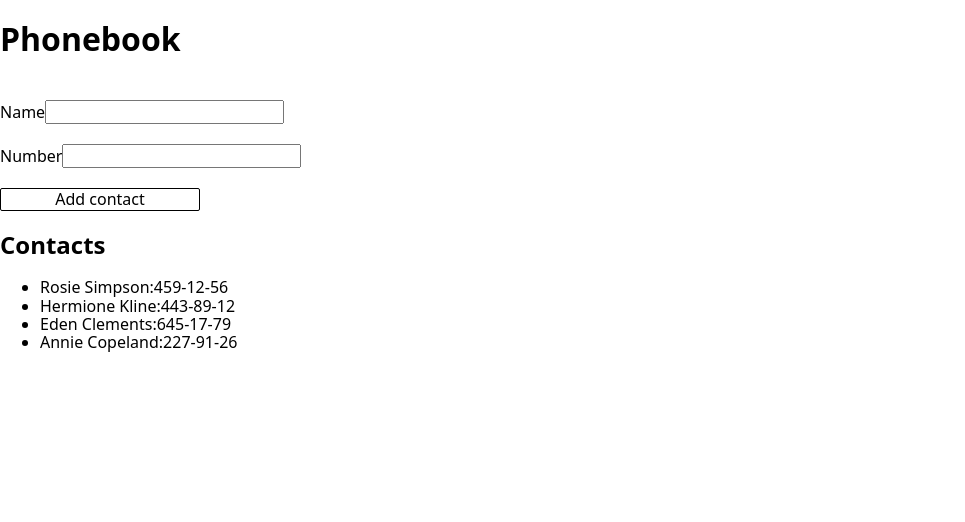
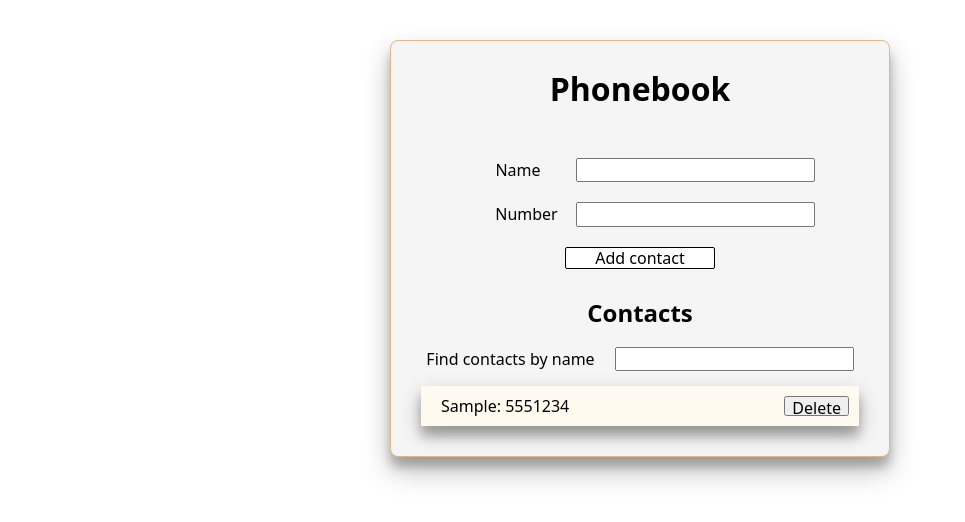
Before and after one commit to IhorWenher/goit-react-hw-08-phonebook, a React (Create React App) app: page / in a window 1280 px wide. Both pictures are taken after typing "Sample", "5551234" into the empty fields and a click on the button "Add contact". Shown: the top 522 px of the page, without its empty margins (0-965 px from the left). Built offline with nearby package versions, Linux system fonts and the light colour scheme.

Commit message:
На проверку

```diff
--- a/package.json
+++ b/package.json
@@ -12,6 +12,7 @@
         "react": "^17.0.2",
         "react-dom": "^17.0.2",
         "react-scripts": "4.0.3",
+        "uuid": "^8.3.2",
         "web-vitals": "^1.1.2"
     },
     "scripts": {
--- a/src/App.js
+++ b/src/App.js
@@ -1,31 +1,62 @@
 import React, { Component } from 'react';
+import { v4 as uuidv4 } from 'uuid';
 import ContactForm from './components/ContactForm';
 import ContactList from './components/ContactList';
 import Filter from './components/Filter';
+import Styles from './App.module.css';
 
 class App extends Component {
   state = {
-    contacts: [
-      { id: 'id-1', name: 'Rosie Simpson', number: '459-12-56' },
-      { id: 'id-2', name: 'Hermione Kline', number: '443-89-12' },
-      { id: 'id-3', name: 'Eden Clements', number: '645-17-79' },
-      { id: 'id-4', name: 'Annie Copeland', number: '227-91-26' },
-    ],
+    contacts: [],
     filter: '',
   };
 
-  formSubmitHandler = data => {
-    console.log(data);
+  addContact = (name, number) => {
+    if (this.state.contacts.find(contact => contact.name === name)) {
+      alert('Attempt to create existing contact!');
+      return;
+    }
+
+    this.setState(prevState => ({
+      contacts: [...prevState.contacts, { id: uuidv4(), name, number }],
+    }));
+  };
+
+  deleteContact = id => {
+    this.setState(prevState => ({
+      contacts: prevState.contacts.filter(contact => contact.id !== id),
+    }));
+  };
+
+  changeFilter = e => {
+    this.setState({ filter: e.currentTarget.value });
+  };
+
+  getVisibleContacts = () => {
+    const { filter, contacts } = this.state;
+
+    const normalizeFilter = filter.toLowerCase();
+
+    return contacts.filter(contact =>
+      contact.name.toLowerCase().includes(normalizeFilter),
+    );
   };
 
   render() {
+    const { filter } = this.state;
+    const visibleContacts = this.getVisibleContacts();
     return (
-      <div>
-        <h1>Phonebook</h1>
-        <ContactForm onSubmit={this.formSubmitHandler} />
-        <h2>Contacts</h2>
-        <Filter />
-        <ContactList contacts={this.state.contacts} />
+      <div className={Styles.container}>
+        <h1 className={Styles.h1}>Phonebook</h1>
+        <ContactForm onSubmit={this.addContact} />
+        <h2 className={Styles.h2}>Contacts</h2>
+        {visibleContacts.length >= 1 && (
+          <Filter value={filter} onChange={this.changeFilter} />
+        )}
+        <ContactList
+          contacts={visibleContacts}
+          onDeleteContact={this.deleteContact}
+        />
       </div>
     );
   }
--- /dev/null
+++ b/src/App.module.css
@@ -0,0 +1,17 @@
+.container {
+    width: 500px;
+    padding: 30px;
+    margin-top: 40px;
+    margin-left: auto;
+    margin-right: auto;
+    box-shadow: 0 14px 28px rgba(0, 0, 0, 0.25), 0 10px 10px rgba(0, 0, 0, 0.22);
+    border: 1px solid burlywood;
+    border-radius: 8px;
+    background-color: whitesmoke;
+}
+
+.h1,
+.h2 {
+    text-align: center;
+    margin: 0;
+}
--- a/src/components/Contact/Contact.js
+++ /dev/null
@@ -1,13 +0,0 @@
-import React from 'react';
-
-const Contact = ({ id, name, number }) => {
-  return (
-    <li key={id}>
-      <span>
-        {name}:{number}
-      </span>
-    </li>
-  );
-};
-
-export default Contact;
--- a/src/components/Contact/index.js
+++ /dev/null
@@ -1 +0,0 @@
-export { default } from './Contact';
--- a/src/components/ContactForm/ContactForm.js
+++ b/src/components/ContactForm/ContactForm.js
@@ -14,7 +14,9 @@ class ContactForm extends Component {
 
   handleSubmit = event => {
     event.preventDefault();
-    this.props.onSubmit(this.state);
+    const { name, number } = this.state;
+
+    this.props.onSubmit(name, number);
     this.reset();
   };
 
@@ -35,6 +37,7 @@ class ContactForm extends Component {
             required
             value={this.state.name}
             onChange={this.handleChange}
+            className={Styles.input1}
           />
         </label>
 
@@ -48,6 +51,7 @@ class ContactForm extends Component {
             required
             value={this.state.number}
             onChange={this.handleChange}
+            className={Styles.input2}
           />
         </label>
         <button className={Styles.button} type="submit">
--- a/src/components/ContactForm/ContactForm.module.css
+++ b/src/components/ContactForm/ContactForm.module.css
@@ -1,16 +1,27 @@
 .form {
     display: flex;
     flex-direction: column;
+    padding: 30px;
+    align-items: center;
 }
 
 .label {
     margin-top: 20px;
+    padding-left: 30px;
 }
 
 .button {
-    width: 200px;
+    width: 150px;
     margin-top: 20px;
     border: 1px solid;
     border-radius: 2px;
     background-color: white;
 }
+
+.input1 {
+    margin-left: 35px;
+}
+
+.input2 {
+    margin-left: 18px;
+}
--- a/src/components/ContactList/ContactList.js
+++ b/src/components/ContactList/ContactList.js
@@ -1,11 +1,24 @@
 import React from 'react';
-import Contact from '../Contact';
+import Styles from './ContactList.module.css';
 
-const ContactList = ({ contacts }) => {
+const ContactList = ({ contacts, onDeleteContact }) => {
   return (
-    <ul>
+    <ul className={Styles.list}>
       {contacts.map(({ id, name, number }) => {
-        return <Contact id={id} name={name} number={number} />;
+        return (
+          <li key={id} className={Styles.li}>
+            <span>
+              {name}: {number}
+            </span>
+            <button
+              type="button"
+              onClick={() => onDeleteContact(id)}
+              className={Styles.button}
+            >
+              Delete
+            </button>
+          </li>
+        );
       })}
     </ul>
   );
--- a/src/components/ContactList/ContactList.module.css
+++ b/src/components/ContactList/ContactList.module.css
@@ -0,0 +1,21 @@
+    .list {
+        padding: 0;
+        margin: 0;
+    }
+
+    .li {
+        display: flex;
+        justify-content: space-between;
+        align-items: center;
+        padding-left: 20px;
+        padding-right: 10px;
+        height: 40px;
+        list-style: none;
+        margin-top: 15px;
+        box-shadow: 0 8px 20px rgba(0, 0, 0, 0.25), 0 10px 10px rgba(0, 0, 0, 0.22);
+        background-color: floralwhite;
+    }
+
+    .button {
+        height: 20px;
+    }
--- a/src/components/Filter/Filter.js
+++ b/src/components/Filter/Filter.js
@@ -1,7 +1,18 @@
 import React from 'react';
+import Styles from './Filter.module.css';
 
-const Filter = () => {
-  return <form action=""></form>;
+const Filter = ({ value, onChange }) => {
+  return (
+    <label className={Styles.label}>
+      Find contacts by name
+      <input
+        type="text"
+        value={value}
+        onChange={onChange}
+        className={Styles.input}
+      />
+    </label>
+  );
 };
 
 export default Filter;
--- /dev/null
+++ b/src/components/Filter/Filter.module.css
@@ -0,0 +1,9 @@
+.label {
+    display: block;
+    margin-top: 20px;
+    text-align: center;
+}
+
+.input {
+    margin-left: 20px;
+}
```
Also changed, not shown: src/components/Contact/Contact.module.css (deleted), 1 other file (tests, documents, lock files or other folders).
